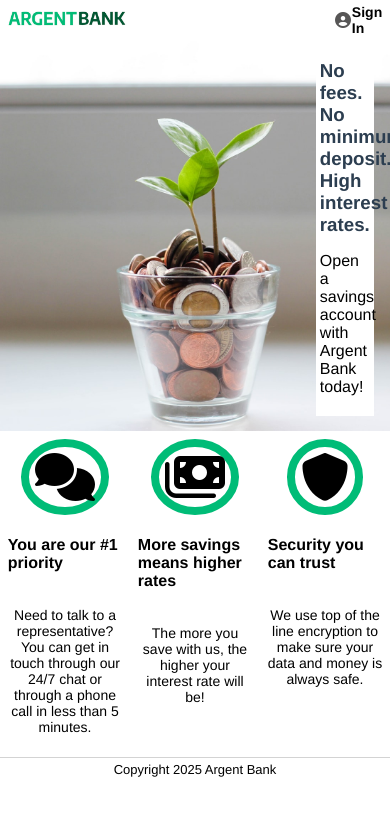
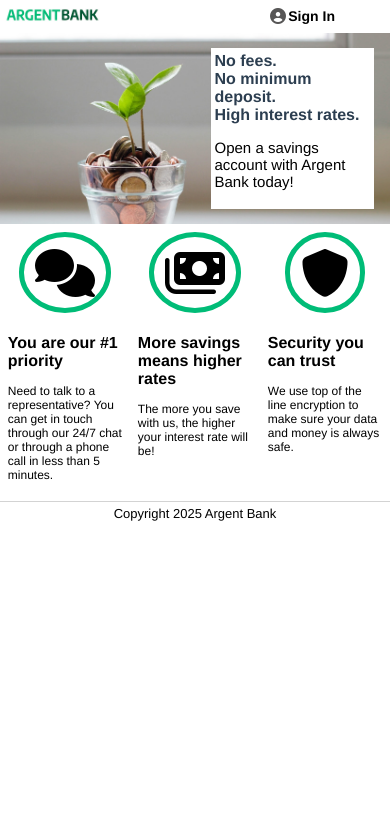
Before and after one commit to JohnMFY/Projet_13_ArgentBank, a React (Vite) app in the folder Frontend/: page / in a window 390 px wide. Shown: the top 816 px of the page. Built offline with nearby package versions, Linux system fonts and the light colour scheme; a web font is replaced by a local one.

Commit message:
Responsive style

```diff
--- a/Frontend/src/components/LayoutHeader.scss
+++ b/Frontend/src/components/LayoutHeader.scss
@@ -45,3 +45,17 @@
         }
     }
 }
+@media (max-width: 992px) {
+    .layoutHeader{
+        .signInOut{
+            width: 25%;
+        }
+    }
+}
+@media (max-width: 768px) {
+    .layoutHeader{
+        .signInOut{
+            width: 50%;
+        }
+    }
+}
--- a/Frontend/src/features/auth/SignInForm.scss
+++ b/Frontend/src/features/auth/SignInForm.scss
@@ -64,3 +64,22 @@
         font-weight: 600;
     }
 }
+@media (max-width: 992px) {
+    .signInForm{
+        width: 33%;
+        margin-top: 20%;
+        .form{
+            .username, .password{
+                width: 90%;
+            }
+            .btn{
+                width: 100%;
+            }
+        }
+    }
+}
+@media (max-width: 768px) {
+    .signInForm{
+        width: 50%;
+    }
+}
--- a/Frontend/src/features/home/HomeHeader.scss
+++ b/Frontend/src/features/home/HomeHeader.scss
@@ -18,3 +18,19 @@
         }
     }
 }
+@media (max-width: 992px) {
+  .homeHeader .infoHeader {
+    width: 30%;
+  }
+}
+@media (max-width: 768px) {
+  .homeHeader .infoHeader {
+    width: 40%;
+    h3{
+        font-size: medium;
+    }
+    p{
+        font-size: 15px;
+    }
+  }
+}
--- a/Frontend/src/features/home/HomeInfo.scss
+++ b/Frontend/src/features/home/HomeInfo.scss
@@ -19,3 +19,34 @@
         }
     }
 }
+
+@media (max-width: 992px) {
+    .homeInfo{
+        .homeInfoCard{
+            h4{
+                margin-bottom: 1%;
+            }
+            i{
+                border: 6px solid #00bc77;
+                border-radius: 50%;
+                padding: 6%;
+            }
+        }
+    }
+}
+
+@media (max-width: 768px) {
+    .homeInfo{
+        .homeInfoCard{
+            i{
+                border: 5px solid #00bc77;
+                border-radius: 50%;
+                padding: 10%;
+            }
+            p{
+                font-size: 12px;
+                text-align: left;
+            }
+        }
+    }
+}
--- a/Frontend/src/features/user/UserAccountCard.scss
+++ b/Frontend/src/features/user/UserAccountCard.scss
@@ -25,3 +25,32 @@
     }
 
 }
+@media (max-width: 992px) {
+    .userAccountCard{
+        margin: 5% 0%;
+        .cardRight{
+            width: 30%;
+            align-content: center;
+            .btnTransaction{
+                padding: 3%;
+            }
+        }
+
+    }
+}
+@media (max-width: 768px) {
+    .userAccountCard{
+        margin: 5% 0%;
+        h1{
+            margin: 0.5% 0%;
+        }
+        .cardRight{
+            width: 30%;
+            align-content: center;
+            .btnTransaction{
+                padding: 3%;
+            }
+        }
+
+    }
+}
--- a/Frontend/src/features/user/UserAccounts.scss
+++ b/Frontend/src/features/user/UserAccounts.scss
@@ -1,3 +1,9 @@
 .userAccounts{
     width: 85%;
 }
+
+@media (max-width: 768px) {
+    .userAccounts{
+        width: 96%;
+    }
+}
--- a/Frontend/src/features/user/UserHeader.scss
+++ b/Frontend/src/features/user/UserHeader.scss
@@ -17,6 +17,9 @@
         .editInputs{
             display: flex;
             justify-content: space-evenly;
+            input{
+                margin: 0% 2%;
+            }
         }
         .editBtn{
             display: flex;
@@ -32,3 +35,26 @@
         }
     }
 }
+@media (max-width: 992px) {
+    .userHeader{
+        margin: 2% 0%;
+        .btnEdit{
+            margin-top: 5%;
+        }
+    }
+}
+@media (max-width: 768px) {
+    .userHeader{
+        margin: 5% 0%;
+        .editNameDiv{
+            .editInputs{
+                width: 100%;
+                input{
+                    margin: 0% 2%;
+                    width: 90%;
+                }
+            }
+
+        }
+    }
+}
```
